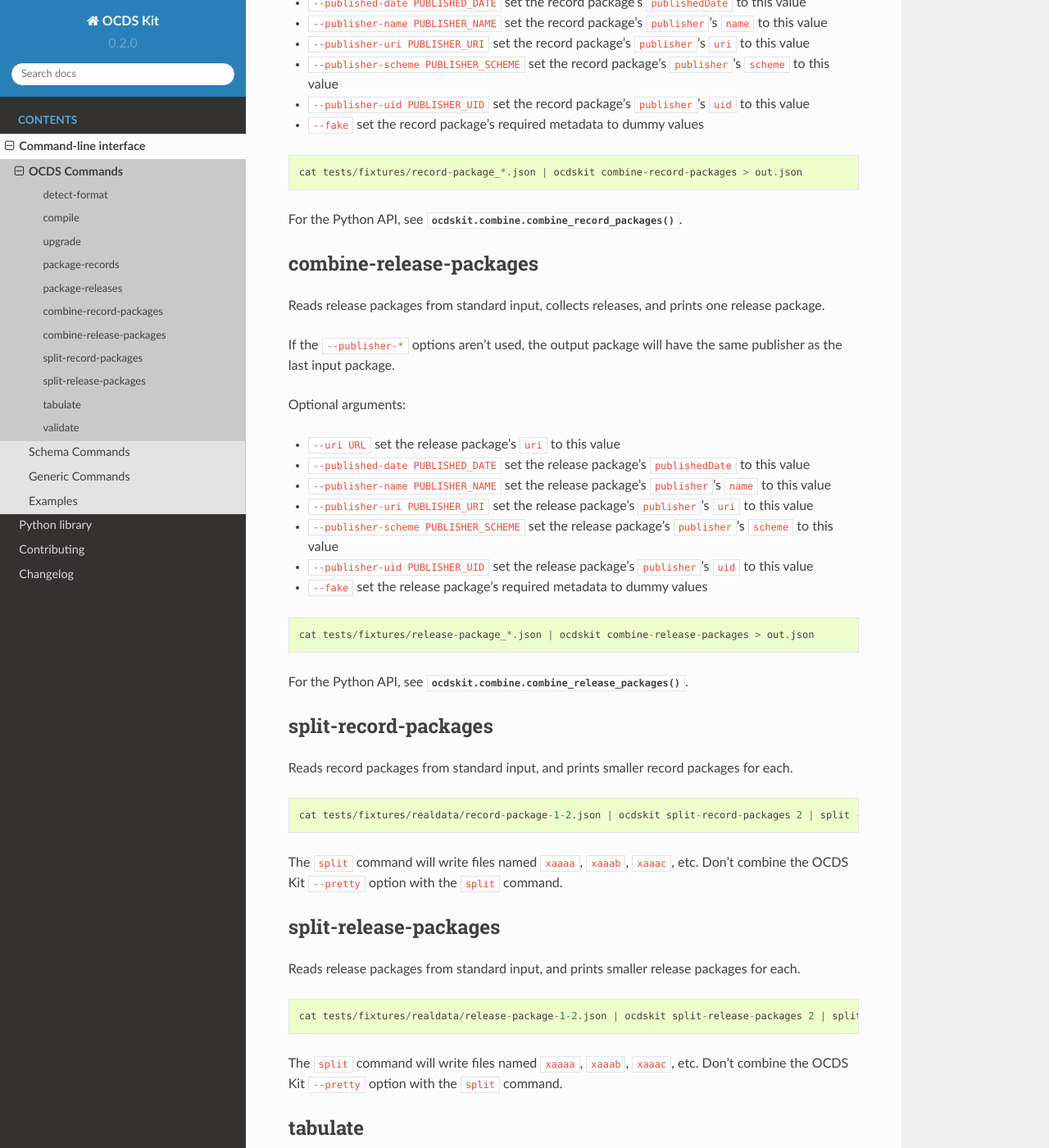
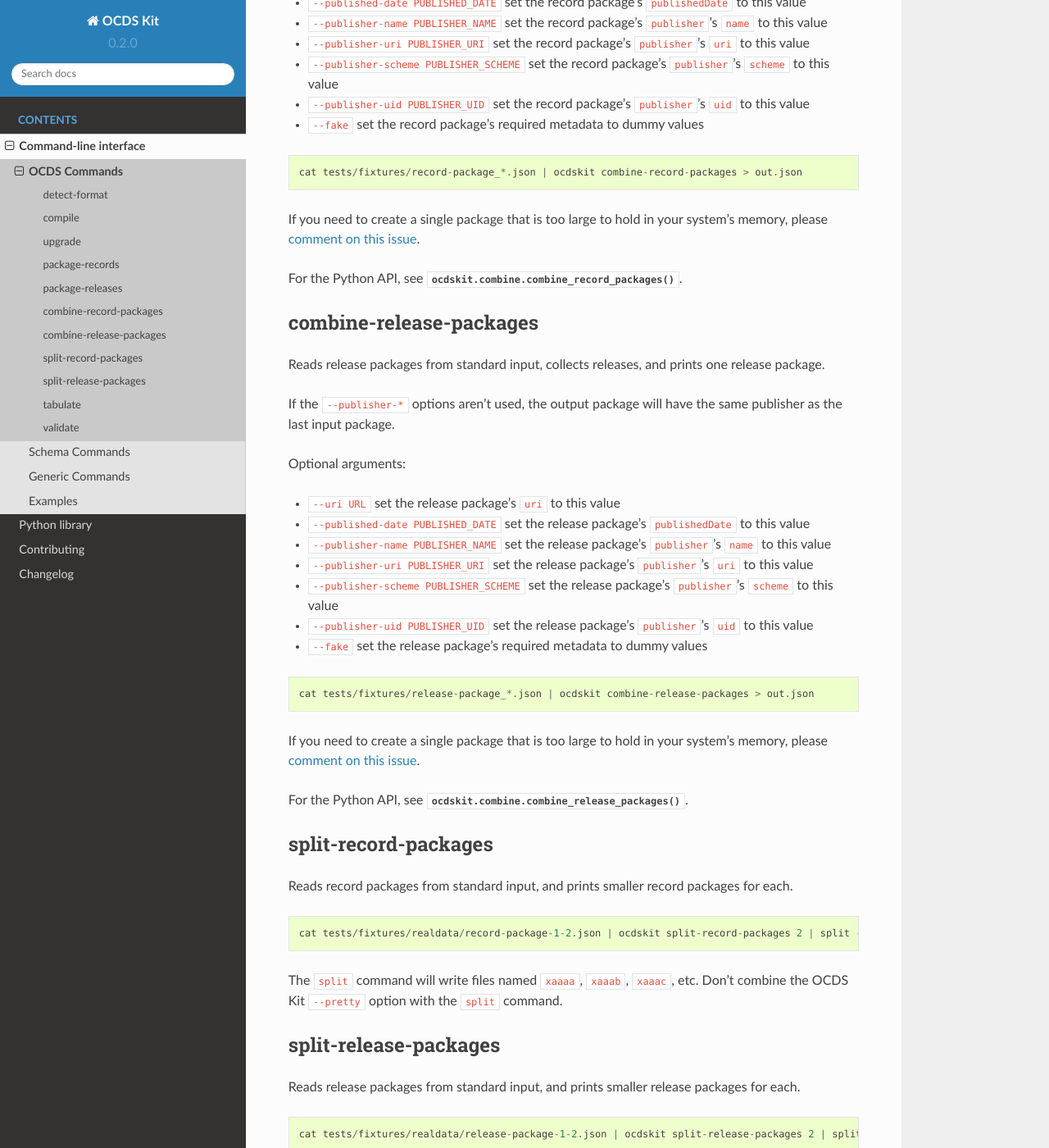
Before and after one commit to open-contracting/ocdskit, a Sphinx documentation site: the page built from docs/cli/ocds.rst, in a window 1280 px wide and 1400 px high, scrolled down 3927 px. Shown: the whole window at 82% size. Built offline with Sphinx 7.4.7 and the Read the Docs theme 2.0.0, drawn with Linux system fonts in a browser that asks for light colours.

Commit message:
Add link to GitHub issue in ocds.rst

```diff
--- a/docs/cli/ocds.rst
+++ b/docs/cli/ocds.rst
@@ -149,6 +149,8 @@ Optional arguments:
 
     cat tests/fixtures/record-package_*.json | ocdskit combine-record-packages > out.json
 
+If you need to create a single package that is too large to hold in your system's memory, please `comment on this issue <https://github.com/open-contracting/ocdskit/issues/119>`__.
+
 For the Python API, see :meth:`ocdskit.combine.combine_record_packages`.
 
 combine-release-packages
@@ -171,6 +173,8 @@ Optional arguments:
 ::
 
     cat tests/fixtures/release-package_*.json | ocdskit combine-release-packages > out.json
+
+If you need to create a single package that is too large to hold in your system's memory, please `comment on this issue <https://github.com/open-contracting/ocdskit/issues/119>`__.
 
 For the Python API, see :meth:`ocdskit.combine.combine_release_packages`.
 
```
